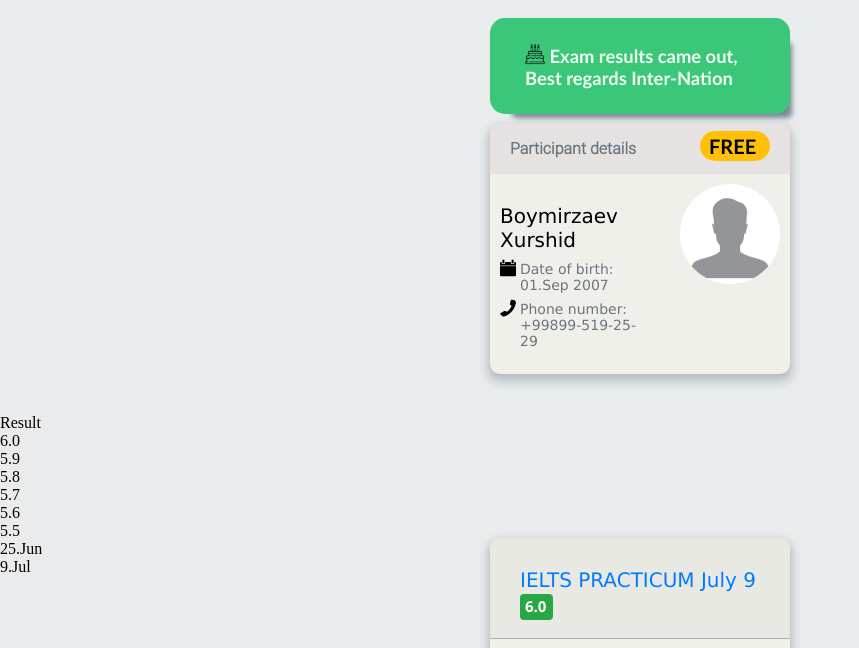
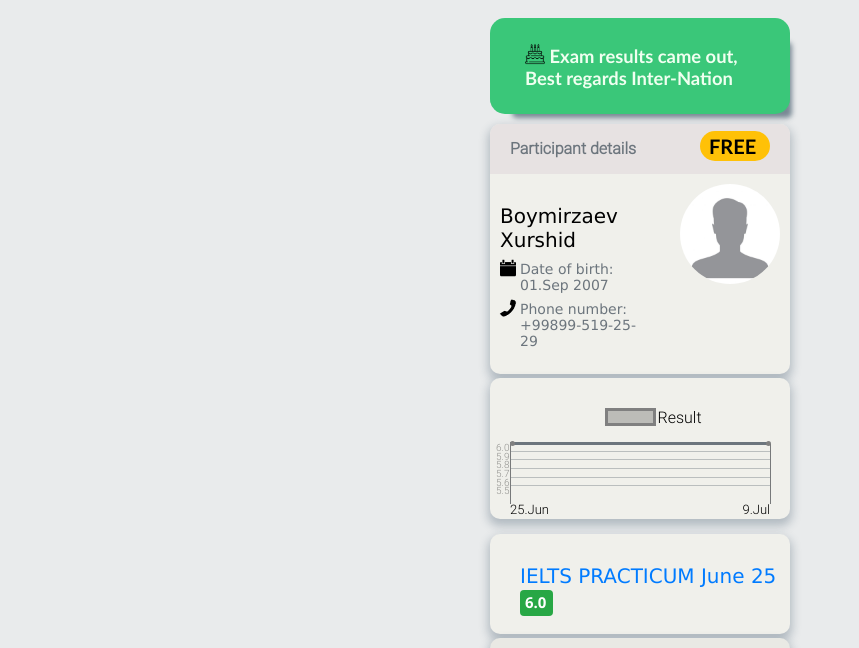
Before and after one commit to Inter-Nation-English/ielts.inter-nation.uz.432p43298r9832904pd89324, a plain HTML site: page index.html in a window 1280 px wide. Shown: the part 152-800 px from the top of the page, without its empty margins (0-859 px from the left). Drawn offline with Linux system fonts and the light colour scheme.

Commit message:
Update mian.css

```diff
--- a/mian.css
+++ b/mian.css
@@ -187,6 +187,135 @@ body{
     font-size: 14px;
     font-family: 'Lucida Sans', 'Lucida Sans Regular', 'Lucida Grande', 'Lucida Sans Unicode', Geneva, Verdana, sans-serif;
 }
+.ToCenterProgressBar{
+    width: 300px;
+    margin: 0 auto;
+}
+.progressBar{
+    width: 300px;
+    height: 141px;
+    background: rgb(240, 240, 235);
+    -webkit-box-shadow: 0px 5px 10px 2px rgba(34, 60, 80, 0.27);
+    -moz-box-shadow: 0px 5px 10px 2px rgba(34, 60, 80, 0.27);
+    box-shadow: 0px 5px 10px 2px rgba(34, 60, 80, 0.27);
+    border: 1px;
+    position: absolute;
+    margin: 0 auto;
+    border-radius: 10px;
+    top: 530px;
+    display: flex;
+    justify-content: center;
+}
+.iconOFTheme{
+    width: 45px;
+    height: 12px;
+    border: 3px solid gray;
+    position: relative;
+    top: 30px;
+    right: 10px;
+    box-shadow: 0px 4px 24px 25px rgba(0,0,0,0.22) inset;
+    -webkit-box-shadow: 0px 4px 24px 25px rgba(0,0,0,0.22) inset;
+    -moz-box-shadow: 0px 4px 24px 25px rgba(0,0,0,0.22) inset;
+}
+.iconOFTheme::after{
+    content: "";
+    width: 0.4px;
+    height: 60px;
+    background: #77797a;
+    border: 1px;
+    z-index: 10;
+    position: absolute;
+    right: 142px;
+    top: 33px;
+}
+.iconOFTheme::before{
+    content: "";
+    width: 0.4px;
+    height: 60px;
+    background: #77797a;
+    border: 1px;
+    z-index: 10;
+    position: absolute;
+    right: -118px;
+    top: 33px;
+}
+.iconOFTheme p{
+    font-family: "Classic";
+    position: relative;
+    right: -50px;
+    top: -3px;
+}
+.bars{
+    width: 260px;
+    height: 60px;
+    border: 1px;
+    position: absolute;
+    top: 60px;
+    display: flex;
+    justify-content: center;
+    align-items: center;
+    flex-wrap: wrap;
+}
+.linesOfBar{
+    width: 300px;
+    height: 0.4px;
+    background: #6c757d;
+    opacity: 0.4;
+}
+.dates{
+    width: 260px;
+    height: 15px;
+    border: 1px;
+    position: absolute;
+    top: 124px;
+    display: flex;
+    justify-content: space-between;
+}
+.dates p{
+    font-family:"Classic";
+    font-size: 13px;
+}
+.ScoreShow p{
+    font-family: "Classic";
+    font-size: 10px;
+    position: relative;
+    right: 14px;
+}
+.startPoint , .endPoint{
+    width: 5px;
+    height: 5px;
+    border-radius: 100%;
+    background: gray;
+    position: absolute;
+}
+.startPoint{
+    top: 3px;
+    right: 255px;
+    z-index: 10;
+}
+.endPoint{
+    top: 3px;
+    right: -1px;
+}
+.line{
+    width: 260px;
+    height: 3px;
+    background: #6c757d;
+    position: absolute;
+    left: 0;
+    top: 4px;
+}
+.oldResult{
+    width: 300px;
+    height: 100px;
+    margin: 0 auto;
+    position: relative;
+    top: 120px;
+    border-radius: 10px;
+    background: rgb(240, 240, 235);
+    box-shadow: 0px 5px 10px 2px rgba(34, 60, 80, 0.27);
+
+}
 .mainCard{
     width: 300px;
     height: 700px;
@@ -197,7 +326,7 @@ body{
     border: 1px;
     margin: 0 auto;
     position: relative;
-    top: -38px;
+    top: 124px;
     border-radius: 10px;
 }
 .mainCard::after{
@@ -393,3 +522,50 @@ body{
 
     font-size: 16px !important;
 }
+
+
+.bloker{
+    width: 1500px;
+    height: 1230px;
+    background: #000;
+    position: absolute;
+    top: 0;
+    z-index: 100;
+    display: flex;
+    justify-content: center;
+
+
+    opacity: 0;
+}
+.Warring{
+    width: 300px;
+    height: 300px;
+    border-radius: 10px;
+    background: #cfd2d5;
+    position: absolute;
+    top: 240px;
+    display: flex;
+    justify-content: center;
+    align-items: center;
+}
+.Warring p{
+    font-family: "Classic";
+    font-size: 20px;
+    text-shadow: #FC0 1px 0 10px;
+
+    animation-name: Warring;
+    animation-duration: 2s;
+    animation-iteration-count: 1000;
+}
+
+@keyframes Warring{
+    0%{
+        text-shadow: rgb(255, 0, 0) 10px 10px 10px;
+    }
+    50%{
+        text-shadow: rgb(255, 255, 255) 10px 0 50px;
+    }
+    100%{
+        text-shadow: rgb(255, 0, 0) 10px 10px 10px;
+    }
+}
```
